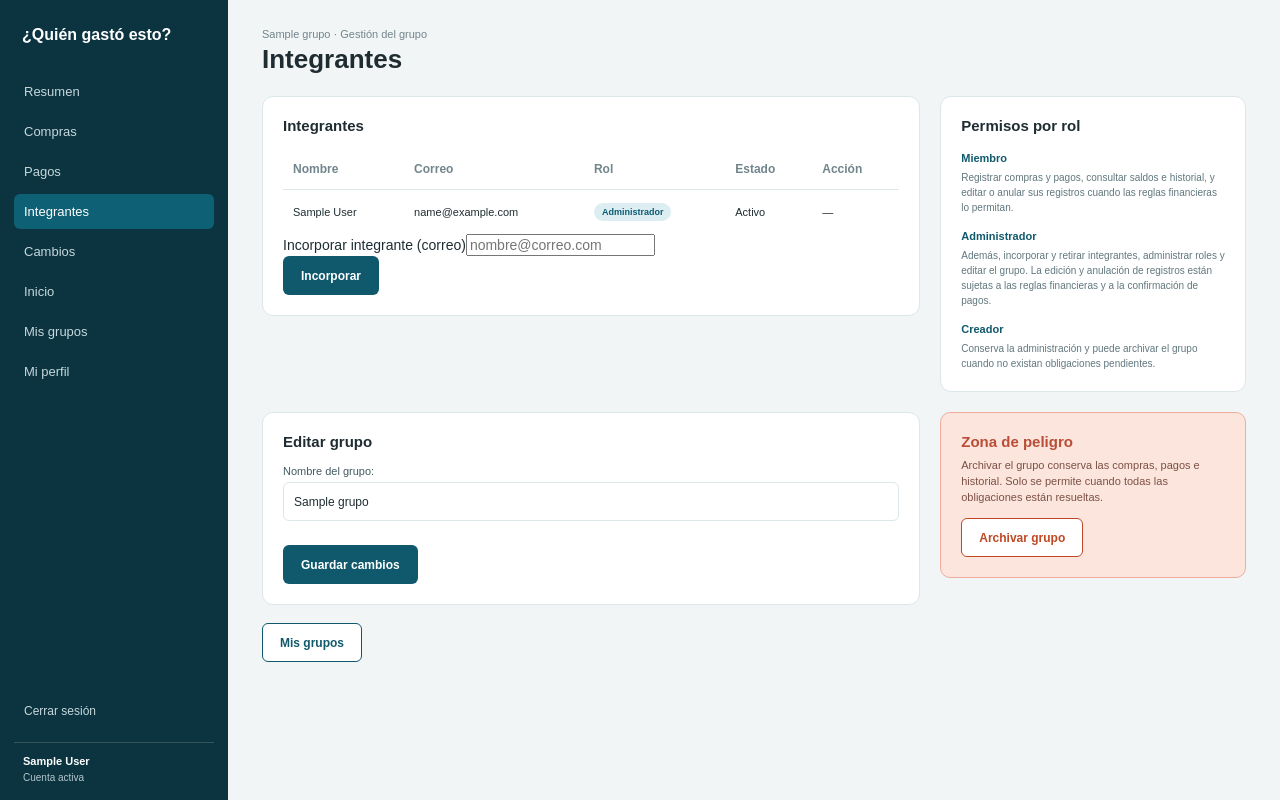
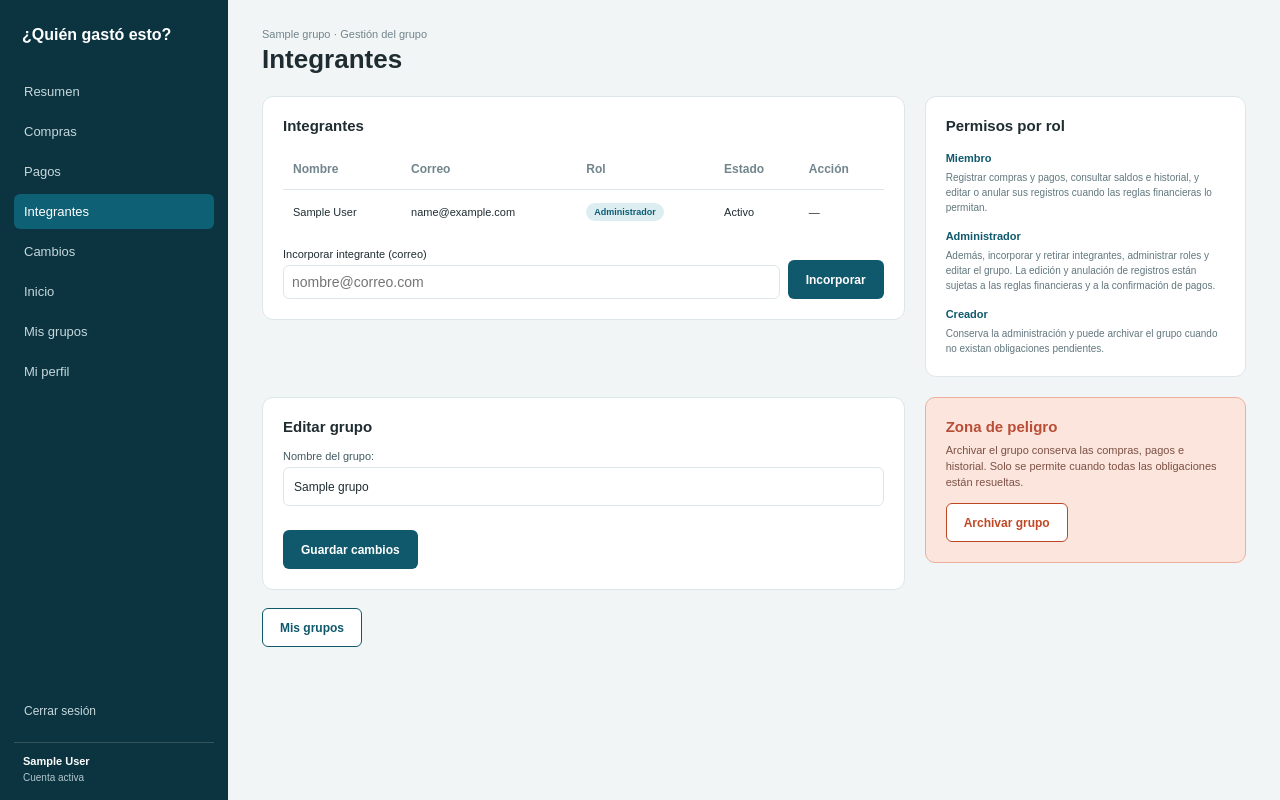
Before and after one commit to Thaliana-maria/Administracion, a Django app: page /grupos/1/ in a window 1280 px wide. Run offline with Django 5.2, Linux system fonts and the light colour scheme; a user stored in the database is signed in; tables that the repository leaves empty hold one stand-in row (values such as "Sample post").

Commit message:
Adaptar tabla de integrantes y zona de gestión a móvil

```diff
--- a/static/css/app.css
+++ b/static/css/app.css
@@ -1175,3 +1175,15 @@ tbody tr:last-child td {
     .tabla-detalle-compra td, .tabla-detalle-compra th { padding: 8px 4px; }
     .page-heading .quick-links .button { white-space: normal; }
 }
+
+.gestion-integrantes { grid-template-columns: minmax(0, 2fr) minmax(220px, 1fr); }
+.tabla-integrantes { white-space: normal; }
+.tabla-integrantes td { overflow-wrap: anywhere; vertical-align: middle; }
+.cambio-rol { display: flex; flex-wrap: wrap; gap: 5px; margin-bottom: 5px; }
+.cambio-rol select, .incorporar-integrante input { border: 1px solid var(--line); border-radius: 6px; padding: 8px; min-width: 0; background: white; }
+.incorporar-integrante { display: flex; gap: 8px; align-items: end; margin-top: 14px; }
+.incorporar-integrante div { flex: 1; min-width: 0; }
+.incorporar-integrante label { display: block; font-size: 11px; margin-bottom: 5px; }
+.incorporar-integrante input { width: 100%; }
+@media (max-width: 950px) { .gestion-integrantes { grid-template-columns: 1fr; } }
+@media (max-width: 650px) { .incorporar-integrante { flex-direction: column; align-items: stretch; } .tabla-integrantes { min-width: 440px; } }
```
